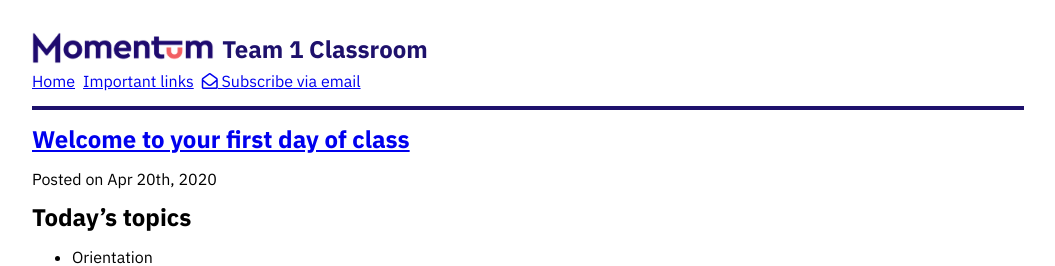
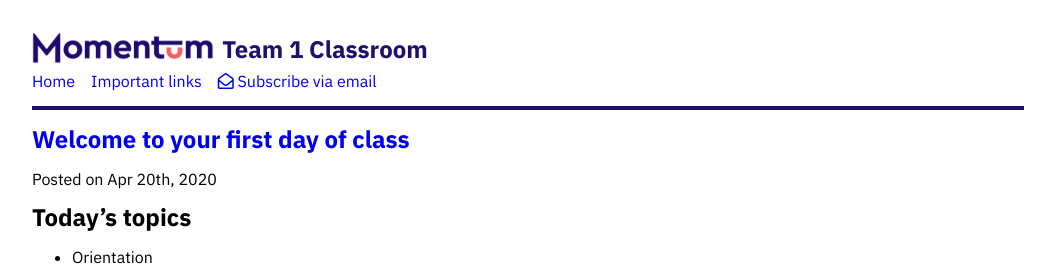
Before and after one commit to Momentum-Morehouse-2/Momentum-Morehouse-2.github.io, a Jekyll site: the page built from index.html, in a window 1280 px wide. Shown: the top 266 px of the page, without its empty margins (112-1167 px from the left). Built offline with Jekyll 4.4.1, drawn with Linux system fonts in a browser that asks for light colours; nearby versions of some CDN libraries; the list of posts is cut into pages by our own code.

Commit message:
More minor formatting

```diff
--- a/_layouts/base.html
+++ b/_layouts/base.html
@@ -18,10 +18,10 @@
       </a>
       <nav>
         <ul class="list pl0 pt2 ma0 flex">
-          <li class="pr2"><a href="{{ '/' | relative_url }}">Home</a></li>
-          <li class="pr2"><a href="{{ '/links/' | relative_url }}">Important links</a></li>
-          <li class="pr2">
-            <a href="https://feedrabbit.com/subscriptions/new?url={{ site.siteurl | url_encode }}">
+          <li class="pr3"><a class="link underline-hover" href="{{ '/' | relative_url }}">Home</a></li>
+          <li class="pr3"><a class="link underline-hover" href="{{ '/links/' | relative_url }}">Important links</a></li>
+          <li class="pr3">
+            <a class="link underline-hover" href="https://feedrabbit.com/subscriptions/new?url={{ site.siteurl | url_encode }}">
               <i class="far fa-envelope-open"></i> Subscribe via email
             </a>
           </li>
--- a/_layouts/post.html
+++ b/_layouts/post.html
@@ -3,7 +3,7 @@ layout: default
 ---
 
 <article class="post">
-  <h1><a href="{{ page.url | relative_url }}">{{ page.title }}</a></h1>
+  <h1>{{ page.title }}</h1>
 
   <p>
     Posted on {{ page.date | date_to_string: "ordinal", "US" }}
--- a/index.html
+++ b/index.html
@@ -5,7 +5,7 @@ layout: default
 <section class="blog">
   {% for post in paginator.posts %}
   <article class="post">
-    <h2><a href="{{ post.url | relative_url }}">{{ post.title }}</a></h2>
+    <h2><a class="link underline-hover" href="{{ post.url | relative_url }}">{{ post.title }}</a></h2>
 
     <p>
       Posted on {{ post.date | date_to_string: "ordinal", "US" }}
```
Also changed, not shown: links.md (+1 -0 lines).
